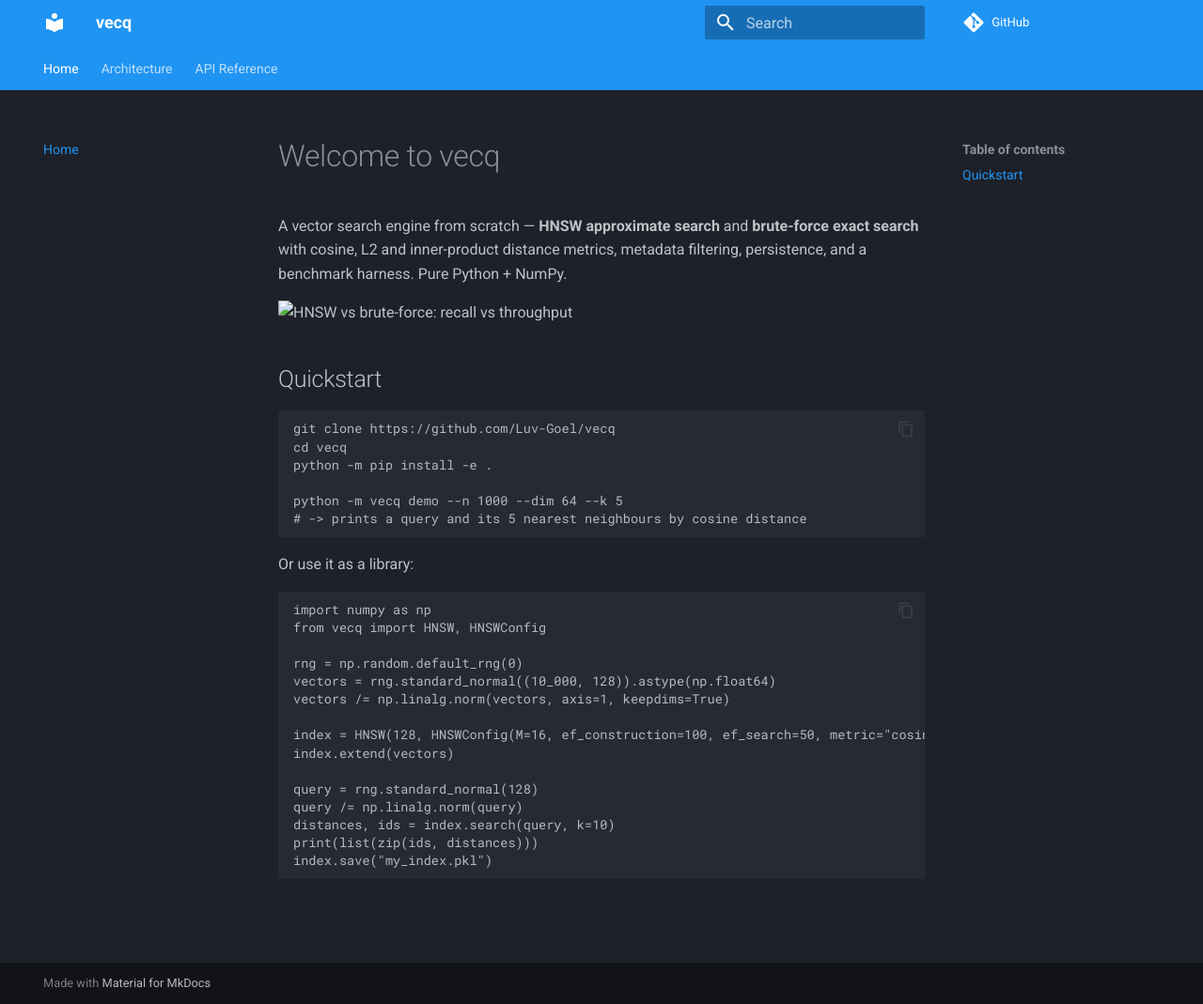
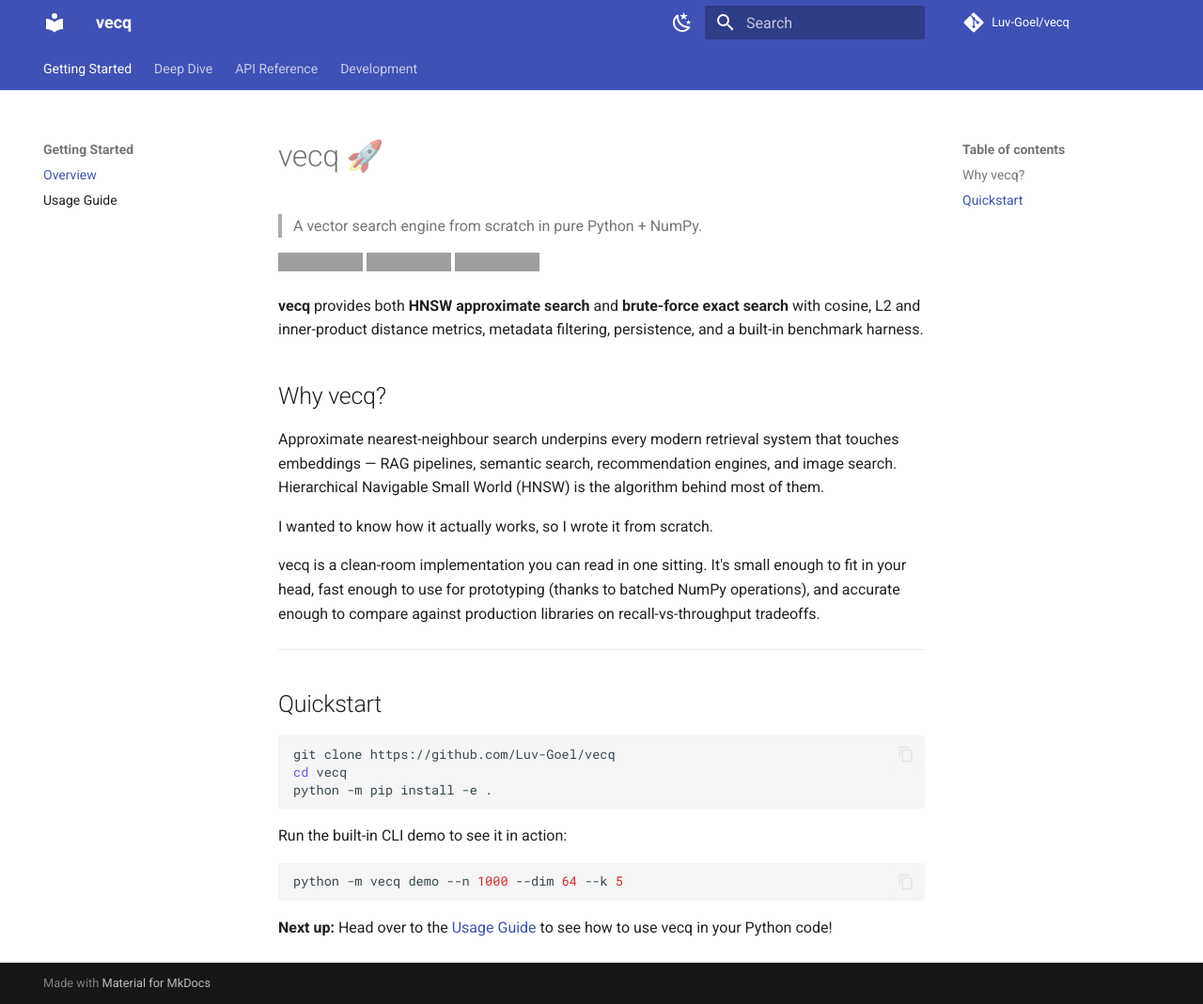
Before and after one commit to Luv-Goel/vecq, an MkDocs documentation site: the page built from docs/index.md, in a window 1280 px wide and 1069 px high. Shown: the whole window at 94% size. Built offline with MkDocs 1.6.1 and Material for MkDocs 9.7.7, drawn with Linux system fonts in a browser that asks for light colours; comment, search, counter and statistics services are not loaded; grey boxes are pictures that could not be loaded.

Commit message:
docs: deeply expand mkdocs site with beautiful layout, usage guides, and benchmark analysis

````diff
--- a/docs/index.md
+++ b/docs/index.md
@@ -1,8 +1,22 @@
-# Welcome to vecq
+# vecq 🚀
 
-A vector search engine from scratch — **HNSW approximate search** and **brute-force exact search** with cosine, L2 and inner-product distance metrics, metadata filtering, persistence, and a benchmark harness. Pure Python + NumPy.
+> A vector search engine from scratch in pure Python + NumPy.
 
-![HNSW vs brute-force: recall vs throughput](../assets/recall_vs_qps.png)
+[![License: MIT](https://img.shields.io/badge/license-MIT-blue.svg)](https://github.com/Luv-Goel/vecq/blob/main/LICENSE)
+[![Python](https://img.shields.io/badge/python-3.10%2B-blue)](https://www.python.org/downloads/)
+[![Tests](https://img.shields.io/badge/tests-passing-brightgreen)](https://github.com/Luv-Goel/vecq/actions)
+
+**vecq** provides both **HNSW approximate search** and **brute-force exact search** with cosine, L2 and inner-product distance metrics, metadata filtering, persistence, and a built-in benchmark harness.
+
+## Why vecq?
+
+Approximate nearest-neighbour search underpins every modern retrieval system that touches embeddings — RAG pipelines, semantic search, recommendation engines, and image search. Hierarchical Navigable Small World (HNSW) is the algorithm behind most of them.
+
+I wanted to know how it actually works, so I wrote it from scratch.
+
+vecq is a clean-room implementation you can read in one sitting. It's small enough to fit in your head, fast enough to use for prototyping (thanks to batched NumPy operations), and accurate enough to compare against production libraries on recall-vs-throughput tradeoffs.
+
+---
 
 ## Quickstart
 
@@ -10,27 +24,11 @@ A vector search engine from scratch — **HNSW approximate search** and **brute-
 git clone https://github.com/Luv-Goel/vecq
 cd vecq
 python -m pip install -e .
-
-python -m vecq demo --n 1000 --dim 64 --k 5
-# -> prints a query and its 5 nearest neighbours by cosine distance
 ```
 
-Or use it as a library:
+Run the built-in CLI demo to see it in action:
+```bash
+python -m vecq demo --n 1000 --dim 64 --k 5
+```
 
-```python
-import numpy as np
-from vecq import HNSW, HNSWConfig
-
-rng = np.random.default_rng(0)
-vectors = rng.standard_normal((10_000, 128)).astype(np.float64)
-vectors /= np.linalg.norm(vectors, axis=1, keepdims=True)
-
-index = HNSW(128, HNSWConfig(M=16, ef_construction=100, ef_search=50, metric="cosine"))
-index.extend(vectors)
-
-query = rng.standard_normal(128)
-query /= np.linalg.norm(query)
-distances, ids = index.search(query, k=10)
-print(list(zip(ids, distances)))
-index.save("my_index.pkl")
-```
+**Next up:** Head over to the [Usage Guide](usage.md) to see how to use vecq in your Python code!
--- a/mkdocs.yml
+++ b/mkdocs.yml
@@ -1,22 +1,69 @@
 site_name: vecq
 site_url: https://luv-goel.github.io/vecq/
+site_description: A vector search engine from scratch in pure Python + NumPy.
 repo_url: https://github.com/Luv-Goel/vecq
+repo_name: Luv-Goel/vecq
+
 theme:
   name: material
   palette:
-    scheme: slate
-    primary: blue
+    - media: "(prefers-color-scheme: light)"
+      scheme: default
+      primary: indigo
+      accent: blue
+      toggle:
+        icon: material/weather-night
+        name: Switch to dark mode
+    - media: "(prefers-color-scheme: dark)"
+      scheme: slate
+      primary: indigo
+      accent: blue
+      toggle:
+        icon: material/weather-sunny
+        name: Switch to light mode
   features:
     - navigation.tabs
+    - navigation.sections
+    - navigation.top
     - content.code.copy
+    - content.code.annotate
+    - search.suggest
+    - search.highlight
+
 plugins:
   - search
   - mkdocstrings:
       handlers:
         python:
           paths: [.]
+          options:
+            show_root_heading: true
+            show_source: true
+
+markdown_extensions:
+  - pymdownx.highlight:
+      anchor_linenums: true
+  - pymdownx.inlinehilite
+  - pymdownx.snippets
+  - pymdownx.superfences:
+      custom_fences:
+        - name: mermaid
+          class: mermaid
+          format: !!python/name:pymdownx.superfences.fence_code_format
+  - admonition
+  - pymdownx.details
+  - pymdownx.tabbed:
+      alternate_style: true
 
 nav:
-  - Home: index.md
-  - Architecture: architecture.md
-  - API Reference: api.md
+  - Getting Started:
+    - Overview: index.md
+    - Usage Guide: usage.md
+  - Deep Dive:
+    - Architecture: architecture.md
+    - Benchmarks: benchmarks.md
+  - API Reference:
+    - Core Indexes: api.md
+    - Metrics & Utilities: api_metrics.md
+  - Development:
+    - Contributing: contributing.md
````
Also changed, not shown: docs/api_metrics.md (added, +29 -0 lines), docs/architecture.md (+0 -24 lines), docs/benchmarks.md (added, +40 -0 lines), docs/contributing.md (added, +44 -0 lines), docs/usage.md (added, +107 -0 lines).
